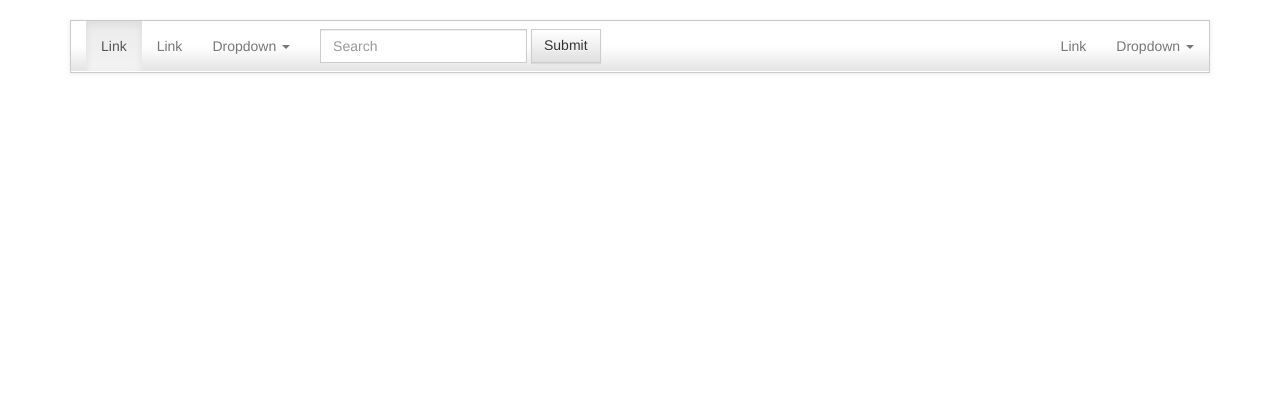
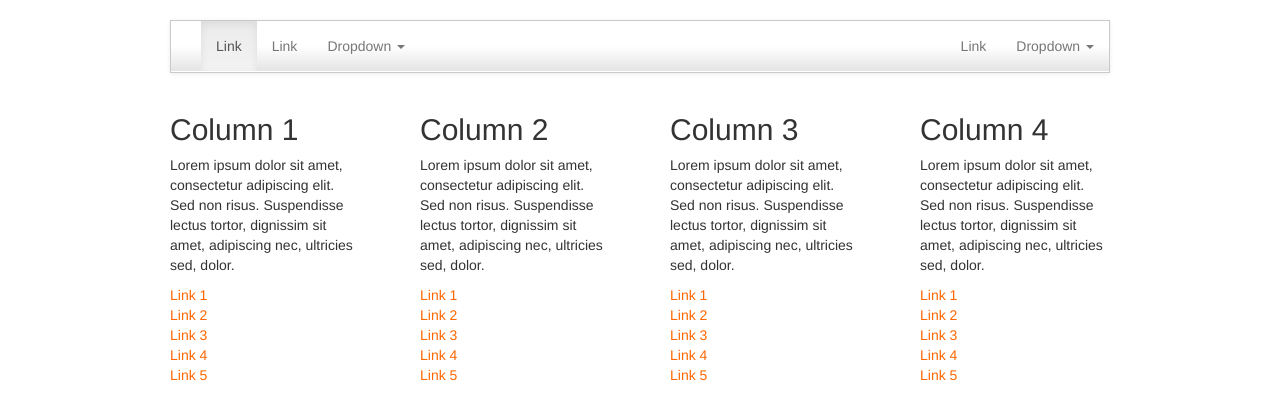
Before and after one commit to purple-dbu/sass-bootstrap-purple, a website: page index.html in a window 1280 px wide. Drawn offline with nearby package versions, Linux system fonts and the light colour scheme.

Commit message:
Added .list-links

```diff
--- a/index.html
+++ b/index.html
@@ -44,12 +44,6 @@ Navbar
         </ul>
       </li>
     </ul>
-    <form class="navbar-form navbar-left" role="search">
-      <div class="form-group">
-        <input type="text" class="form-control" placeholder="Search">
-      </div>
-      <button type="submit" class="btn btn-default">Submit</button>
-    </form>
     <ul class="nav navbar-nav navbar-right">
       <li><a href="#">Link</a></li>
       <li class="dropdown">
@@ -69,6 +63,79 @@ Navbar
 
 </header>
 
+<!--
+================================================================================
+Links
+================================================================================
+-->
+<div class="row">
+
+  <div class="col-lg-3 col-md-4 col-sm-6">
+    <h2>Column 1</h2>
+    <p>
+      Lorem ipsum dolor sit amet, consectetur adipiscing elit. Sed non risus.
+      Suspendisse lectus tortor, dignissim sit amet, adipiscing nec, ultricies
+      sed, dolor.
+    </p>
+    <ul class="list-links">
+      <li><a href="#">Link 1</a></li>
+      <li><a href="#">Link 2</a></li>
+      <li><a href="#">Link 3</a></li>
+      <li><a href="#">Link 4</a></li>
+      <li><a href="#">Link 5</a></li>
+    </ul>
+  </div>
+
+  <div class="col-lg-3 col-md-4 col-sm-6">
+    <h2>Column 2</h2>
+    <p>
+      Lorem ipsum dolor sit amet, consectetur adipiscing elit. Sed non risus.
+      Suspendisse lectus tortor, dignissim sit amet, adipiscing nec, ultricies
+      sed, dolor.
+    </p>
+    <ul class="list-links">
+      <li><a href="#">Link 1</a></li>
+      <li><a href="#">Link 2</a></li>
+      <li><a href="#">Link 3</a></li>
+      <li><a href="#">Link 4</a></li>
+      <li><a href="#">Link 5</a></li>
+    </ul>
+  </div>
+
+  <div class="col-lg-3 col-md-4 col-sm-6">
+    <h2>Column 3</h2>
+    <p>
+      Lorem ipsum dolor sit amet, consectetur adipiscing elit. Sed non risus.
+      Suspendisse lectus tortor, dignissim sit amet, adipiscing nec, ultricies
+      sed, dolor.
+    </p>
+    <ul class="list-links">
+      <li><a href="#">Link 1</a></li>
+      <li><a href="#">Link 2</a></li>
+      <li><a href="#">Link 3</a></li>
+      <li><a href="#">Link 4</a></li>
+      <li><a href="#">Link 5</a></li>
+    </ul>
+  </div>
+
+  <div class="col-lg-3 col-md-4 col-sm-6">
+    <h2>Column 4</h2>
+    <p>
+      Lorem ipsum dolor sit amet, consectetur adipiscing elit. Sed non risus.
+      Suspendisse lectus tortor, dignissim sit amet, adipiscing nec, ultricies
+      sed, dolor.
+    </p>
+    <ul class="list-links">
+      <li><a href="#">Link 1</a></li>
+      <li><a href="#">Link 2</a></li>
+      <li><a href="#">Link 3</a></li>
+      <li><a href="#">Link 4</a></li>
+      <li><a href="#">Link 5</a></li>
+    </ul>
+  </div>
+
+</div>
+
     </div>
     <script src="bower_components/jquery/jquery.js"></script>
     <script src="bower_components/sass-bootstrap/dist/js/bootstrap.js"></script>
--- /dev/null
+++ b/scss/_type.scss
@@ -0,0 +1,4 @@
+
+.list-links {
+  @extend .list-unstyled;
+}
--- a/scss/_variables.scss
+++ b/scss/_variables.scss
@@ -8,6 +8,39 @@
 /**
  * Bootstrap variables
  */
+
+// Brand colors
+// -------------------------
+
+$brand-primary: #ff6600;
+
+// Links
+// -------------------------
+
+$link-color:       $brand-primary;
+$link-hover-color: #ff5500;
+
+
+// Grid
+$grid-columns:          12;
+$grid-gutter-width:     60px;
+$grid-float-breakpoint: 768px;
+
+// Container sizes
+// --------------------------------------------------
+
+// Small screen / tablet
+$container-tablet:        ((520px + $grid-gutter-width));
+$container-sm:            $container-tablet;
+
+// Medium screen / desktop
+$container-desktop:       ((740px + $grid-gutter-width));
+$container-md:            $container-desktop;
+
+// Large screen / wide desktop
+$container-large-desktop: ((940px + $grid-gutter-width));
+$container-lg:            $container-large-desktop;
+
 
 // Components
 // Based on 14px font-size and 1.428 line-height (~20px to start)
--- a/scss/bootstrap-purple.scss
+++ b/scss/bootstrap-purple.scss
@@ -7,3 +7,4 @@
 
 // Import custom modules
 @import "header";
+@import "type";
```
Also changed, not shown: dist/bootstrap-purple-theme.css, dist/bootstrap-purple-theme.min.css, dist/bootstrap-purple.css, dist/bootstrap-purple.min.css, 2 other files.
